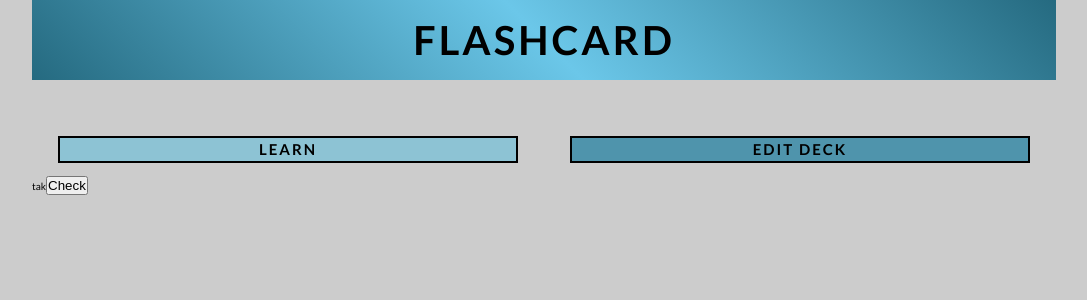
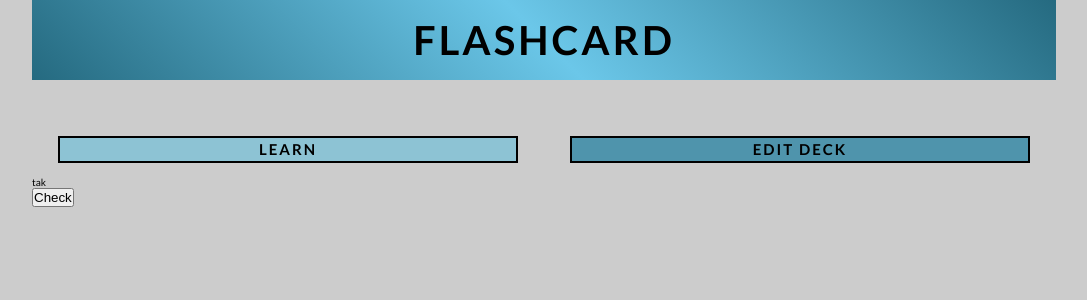
Before and after one commit to dawid-fulmes/flashcards, a React (Create React App) app: page / in a window 1280 px wide. Shown: the top 300 px of the page, without its empty margins (96-1183 px from the left). Built offline with nearby package versions, Linux system fonts and the light colour scheme.

Commit message:
Fix structure in CurrentCard

```diff
--- a/src/components/Learn/CurrentCard.js
+++ b/src/components/Learn/CurrentCard.js
@@ -18,7 +18,7 @@ class CurrentCard extends Component {
         const { deck, currentCardIndex } = this.props
         const { handleTurnClick, handleCorrectClick } = this
         const checkButton = (
-            <button>Check</button>
+            <button onClick={handleTurnClick}>Check</button>
         )
         const CorrectWrongButtons = (
             <>
@@ -27,12 +27,15 @@ class CurrentCard extends Component {
             </>
         )
         return (
-            <div className="current-card">
-                <div onClick={handleTurnClick}>
-                    {deck[currentCardIndex].pol}
-                    {isTurned ? deck[currentCardIndex].eng : null}
+            <div className="learn">
+                <div onClick={handleTurnClick} className="current-card">
+                    <p>{deck[currentCardIndex].pol}</p>
+                    <p>{isTurned ? deck[currentCardIndex].eng : null}</p>
+                </div>
+                <div className="buttons">
                     {isTurned ? CorrectWrongButtons : checkButton}
                 </div>
+
             </div>
         );
     }
```
